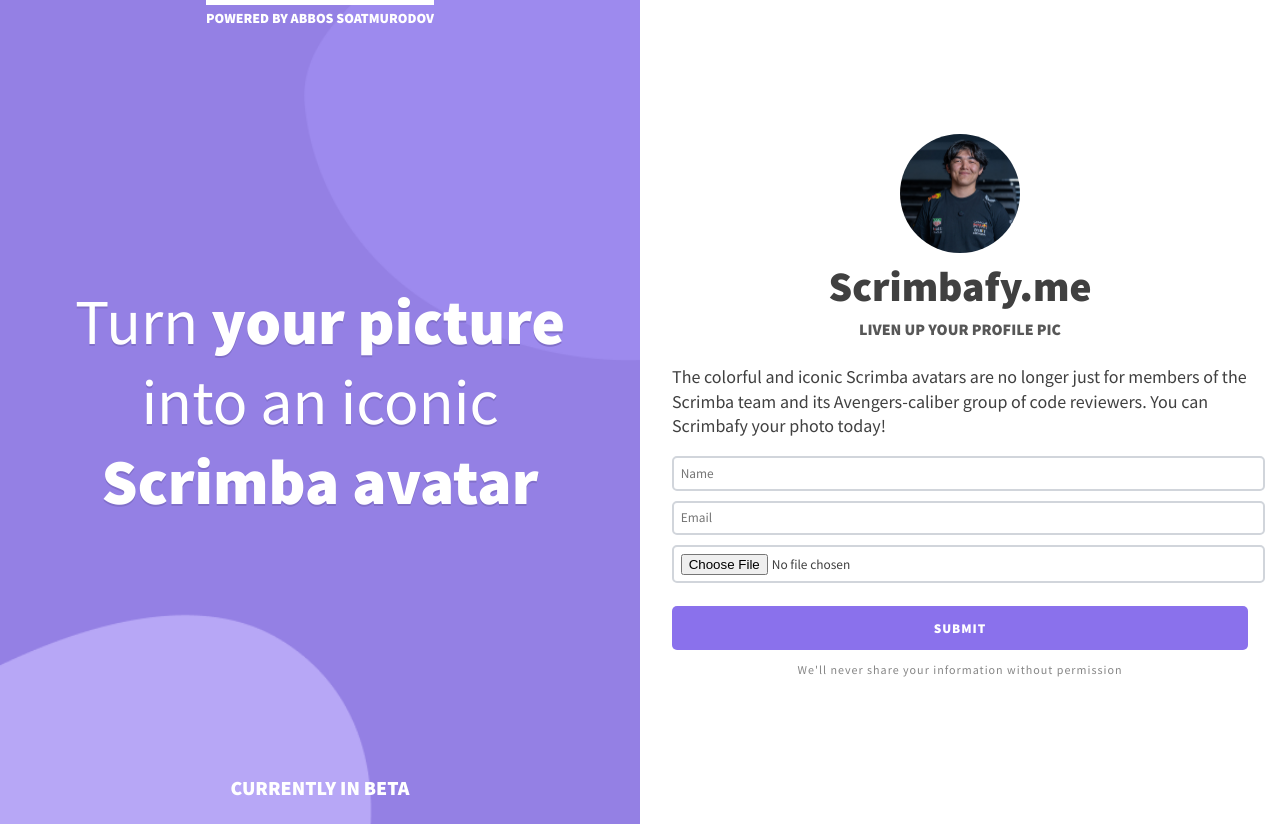
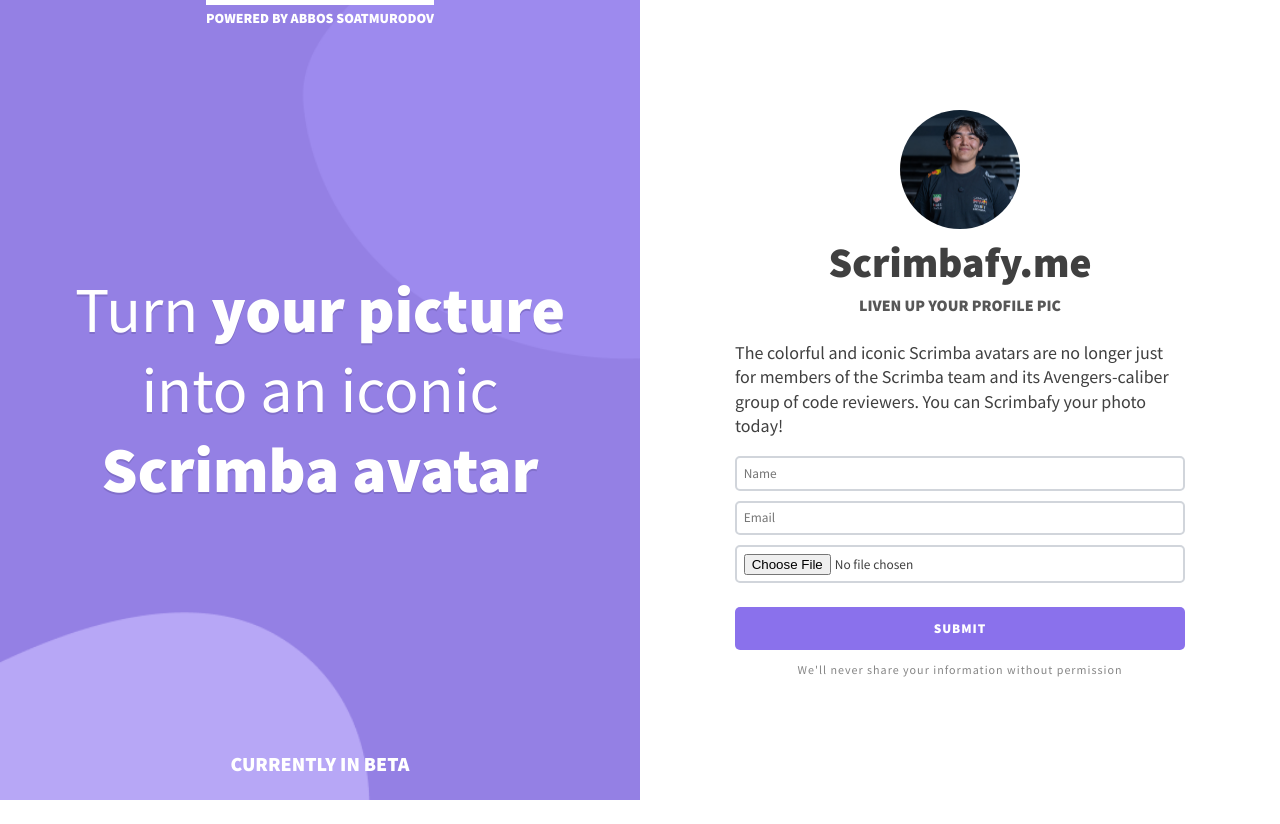
Before and after one commit to semizemes/responsive-design-workshop, a website built with Vite: page index.html in a window 1280 px wide. After the commit the page ends 800 px from the top, so only its background shows below. Built offline with nearby package versions, Linux system fonts and the light colour scheme.

Commit message:
fix: adjust box-sizing and layout properties for improved styling consistency

```diff
--- a/styles.css
+++ b/styles.css
@@ -1,3 +1,9 @@
+*,
+*::before,
+*::after {
+    box-sizing: border-box;
+}
+
 body {
     font-family: 'Source Sans Pro', sans-serif;
     color: #404040;
@@ -25,7 +31,6 @@
 }
 
 .beta-text {
-    order: 1;
     font-weight: 900;
 }
 
@@ -36,8 +41,8 @@
 }
 
 .beta-text,
-.subheading,
-.top-text {
+.top-text,
+.subheading {
     text-transform: uppercase;
 }
 
@@ -46,9 +51,8 @@
     font-weight: 900;
     padding-top: 0.25em;
     border-top: 5px solid;
+    order: -1;
     margin: 0 auto;
-    order: -1;
-    width: fit-content;
 }
 
 .fine-print {
@@ -97,6 +101,11 @@
     border-radius: 50%;
 }
 
+.main-content p,
+form {
+    max-width: 450px;
+}
+
 /* =================
     Form
    ================= */
@@ -133,7 +142,6 @@
     color: white;
     background-color: #8a71ec;
     margin-top: 1em;
-
 }
 
 .btn-primary:hover,
```
